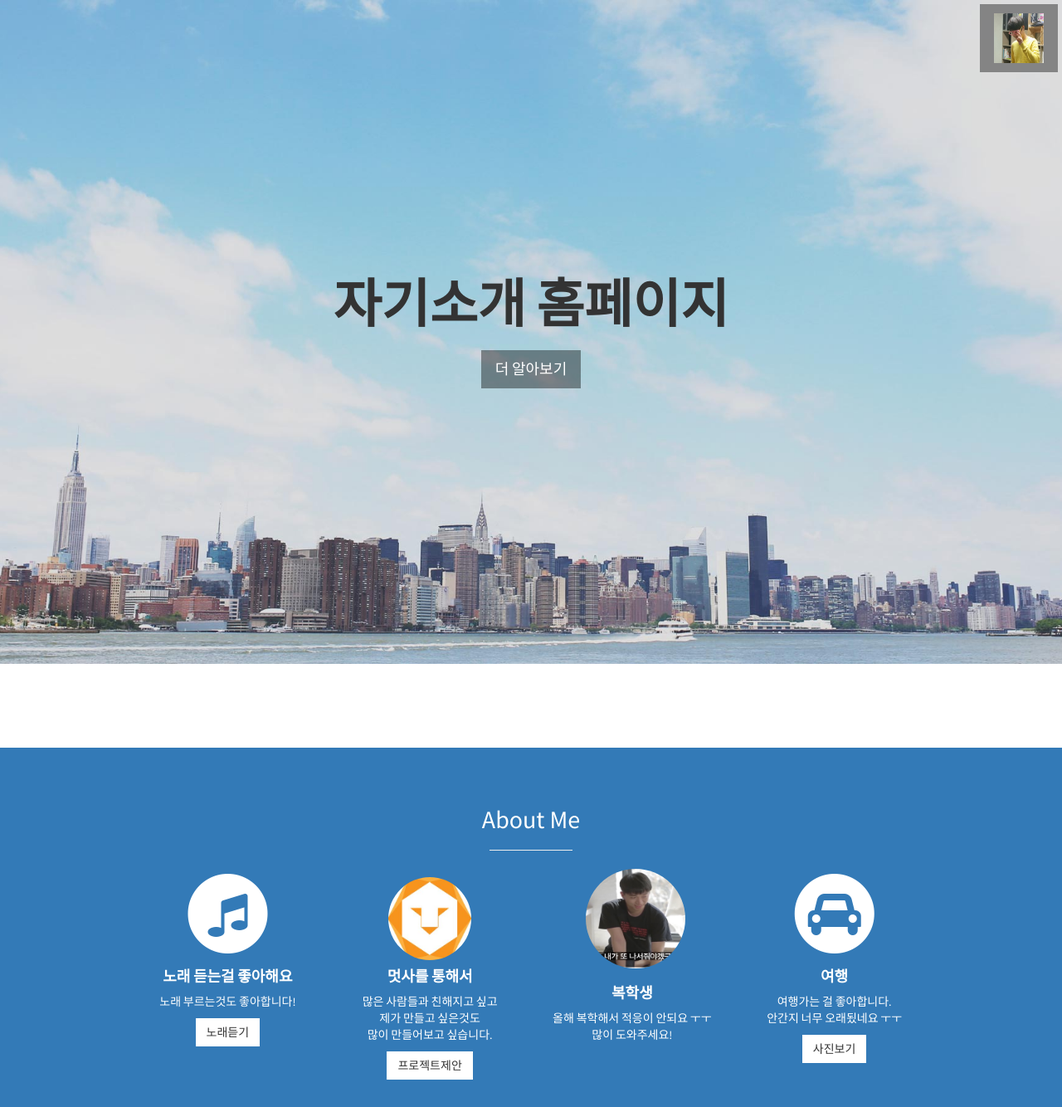
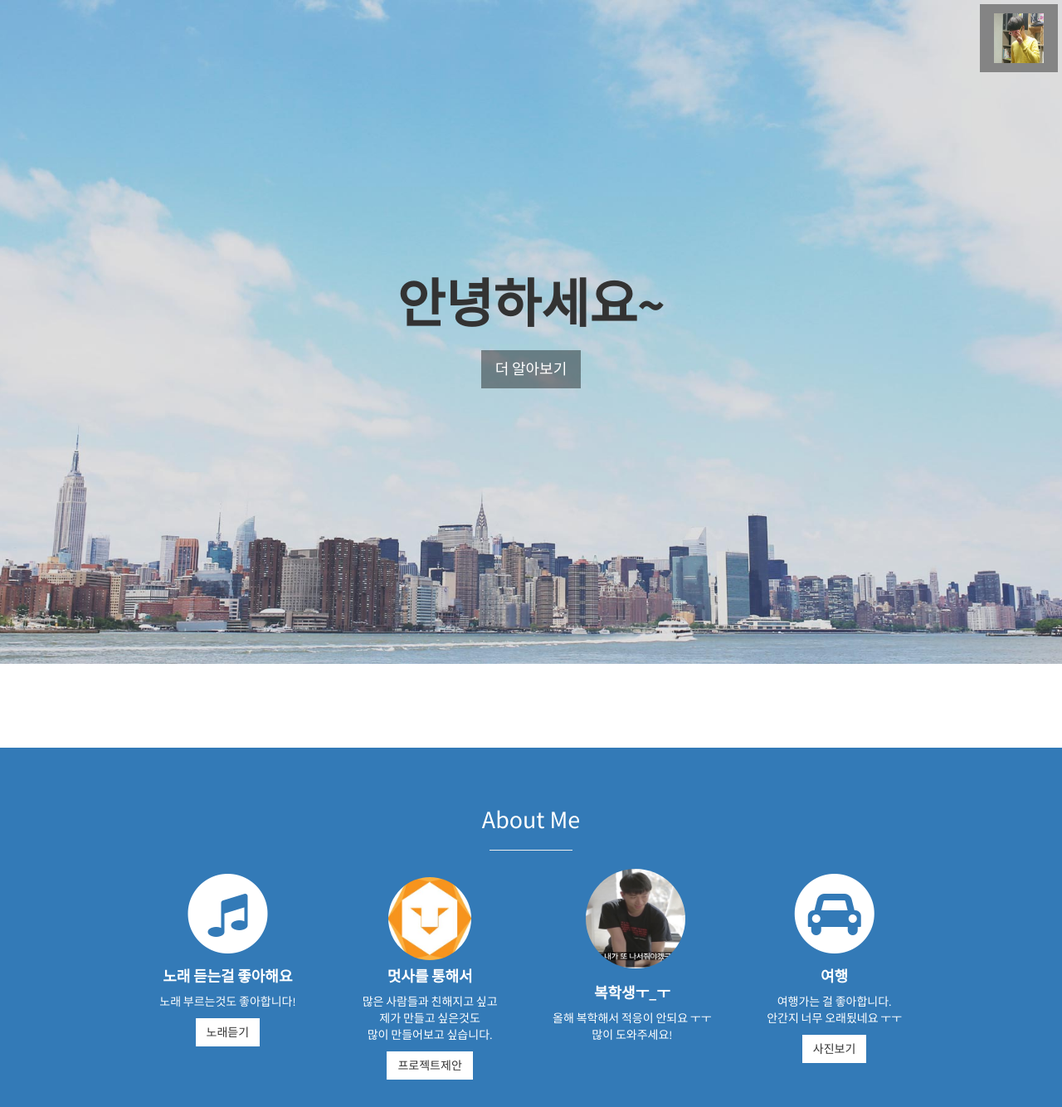
Before and after one commit to suuuuubin/suuuuubin.github.io, a plain HTML site: page index.html in a window 1280 px wide. Shown: the top 1334 px of the page at 83% size. Drawn offline with nearby package versions, Linux system fonts and the light colour scheme.

```diff
--- a/index.html
+++ b/index.html
@@ -61,7 +61,7 @@
     <!-- Header -->
     <header id="top" class="header">
         <div class="text-vertical-center">
-            <h1>자기소개 홈페이지</h1>
+            <h1>안녕하세요~</h1>
 
             <br>
             <a href="#about" class="btn btn-dark btn-lg">더 알아보기</a>
@@ -126,7 +126,7 @@
                                 <!--<i class="fa fa-repeat fa-stack-1x text-primary"></i>-->
                             </span>
                                 <h4><br>
-                                    <strong>복학생</strong>
+                                    <strong>복학생ㅜ_ㅜ</strong>
                                 </h4>
                                 <p>올해 복학해서 적응이 안되요 ㅜㅜ<br> 많이 도와주세요!</p>
                             </div>
```
